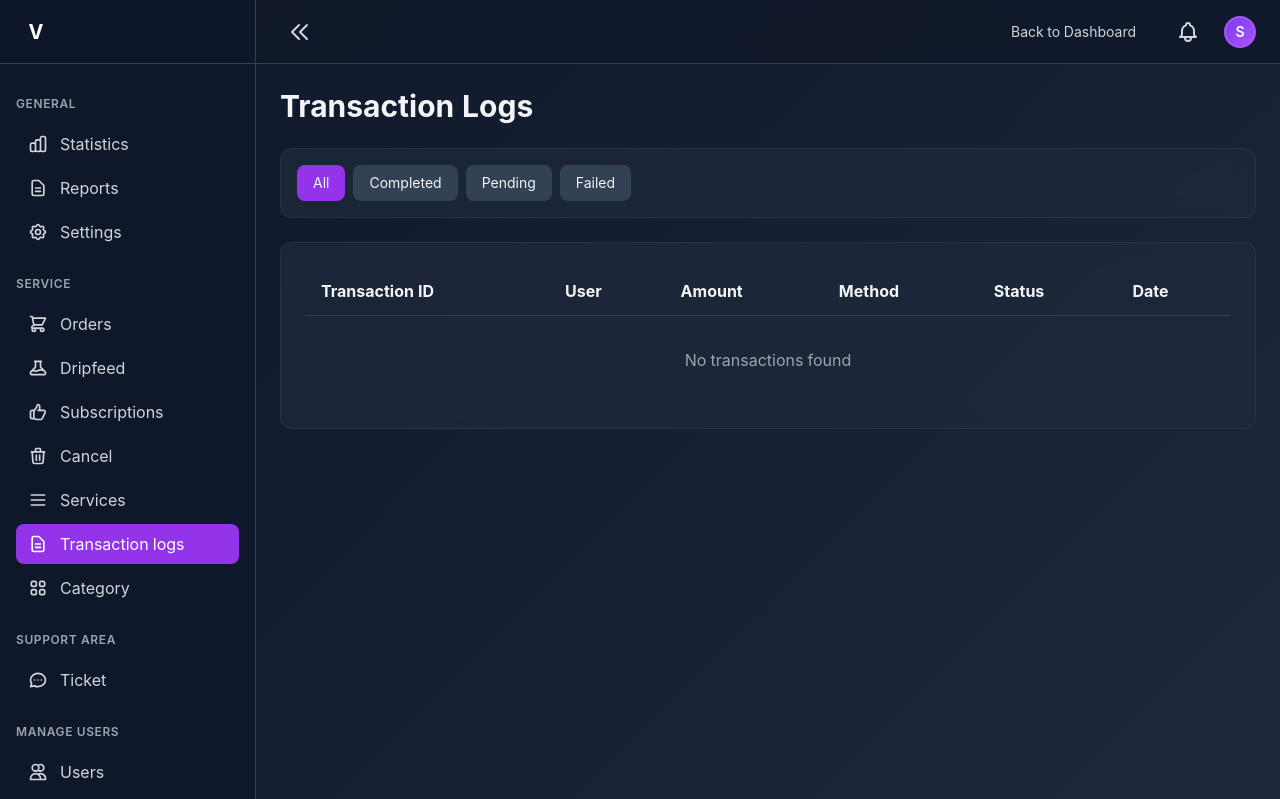
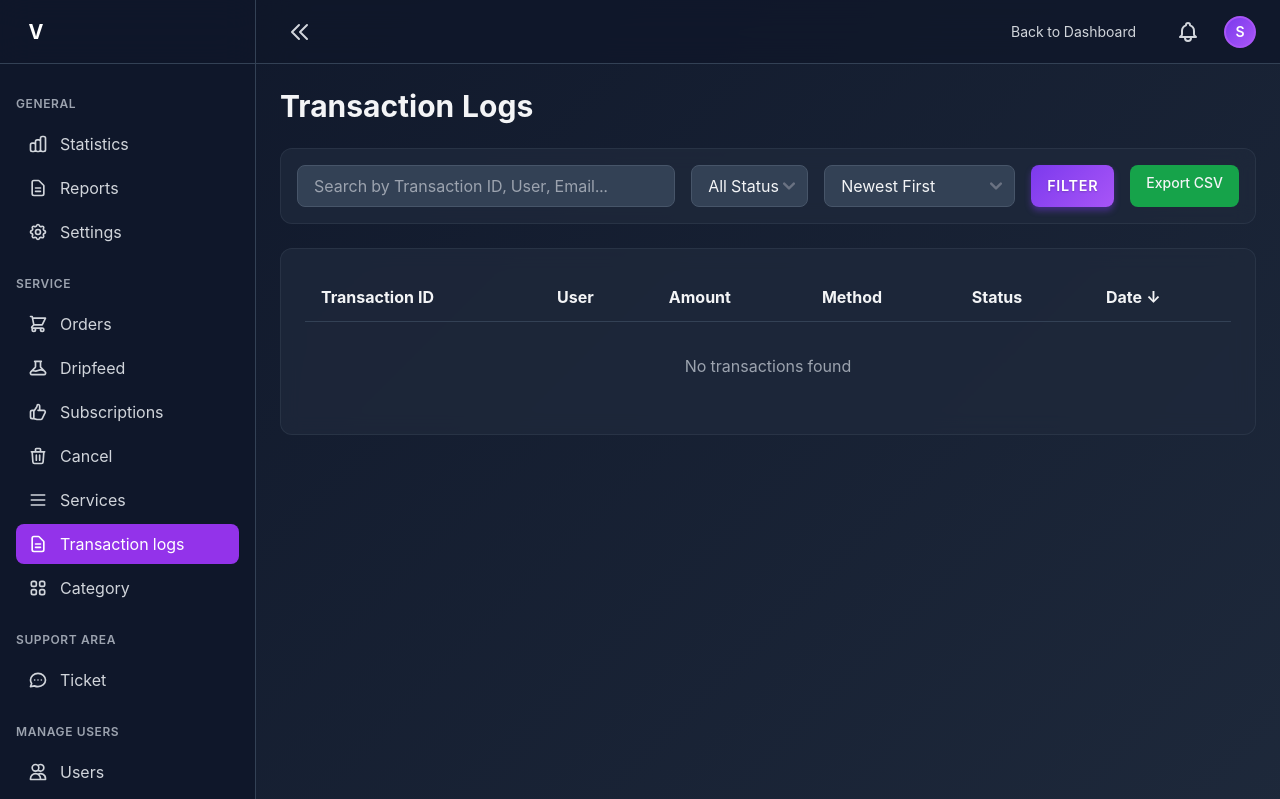
Before and after one commit to vannyakh/VinFlow, a Django app: page /admin/transactions/ in a window 1280 px wide. Shown: the top 799 px of the page. Run offline with Django 5.2, Linux system fonts and the light colour scheme; the visitor is signed in with stand-in values (Sample User, id 1); data comes from the database, SQL or seed files in the repository; data that the repository does not hold is empty; some libraries are stand-ins or nearby versions.

Commit message:
Add admin transactions export functionality; implement search, filter, and sort features in admin transactions view, and enhance the transactions template for improved user experience.

```diff
--- a/panel/urls.py
+++ b/panel/urls.py
@@ -35,6 +35,7 @@ urlpatterns = [
     path('admin/cancel/', views.admin_cancel, name='admin_cancel'),
     path('admin/services/', views.admin_services, name='admin_services'),
     path('admin/transactions/', views.admin_transactions, name='admin_transactions'),
+    path('admin/transactions/export/', views.admin_transactions_export, name='admin_transactions_export'),
     path('admin/categories/', views.admin_categories, name='admin_categories'),
     path('admin/settings/', views.admin_settings, name='admin_settings'),
     path('admin/tickets/', views.admin_tickets, name='admin_tickets'),
--- a/panel/views.py
+++ b/panel/views.py
@@ -1158,21 +1158,90 @@ def admin_services(request):
 @login_required
 @admin_required
 def admin_transactions(request):
-    transactions = Payment.objects.all().order_by('-created_at')
-
+    transactions = Payment.objects.all().select_related('user')
+
+    # Search functionality
+    search = request.GET.get('search', '')
+    if search:
+        transactions = transactions.filter(
+            Q(transaction_id__icontains=search) |
+            Q(user__username__icontains=search) |
+            Q(user__email__icontains=search) |
+            Q(gateway_payment_id__icontains=search)
+        )
+
+    # Status filter
     status_filter = request.GET.get('status', '')
     if status_filter:
         transactions = transactions.filter(status=status_filter)
 
-    # Apply slice after filtering
-    transactions = transactions[:200]
-
-    context = {
-        'transactions': transactions,
+    # Sort functionality
+    sort_by = request.GET.get('sort', '-created_at')
+    valid_sort_fields = ['created_at', '-created_at', 'amount', '-amount', 'transaction_id', '-transaction_id', 'user__username', '-user__username']
+    if sort_by not in valid_sort_fields:
+        sort_by = '-created_at'
+    transactions = transactions.order_by(sort_by)
+
+    # Apply slice after filtering and sorting (for display)
+    transactions_display = transactions[:200]
+
+    context = {
+        'transactions': transactions_display,
         'status_filter': status_filter,
+        'search': search,
+        'sort_by': sort_by,
         'pending_tickets_count': Ticket.objects.filter(status__in=['open', 'in_progress']).count(),
     }
     return render(request, 'panel/admin/transactions.html', context)
+
+# Admin Transaction Logs Export
+@login_required
+@admin_required
+def admin_transactions_export(request):
+    transactions = Payment.objects.all().select_related('user')
+
+    # Apply same filters as main view
+    search = request.GET.get('search', '')
+    if search:
+        transactions = transactions.filter(
+            Q(transaction_id__icontains=search) |
+            Q(user__username__icontains=search) |
+            Q(user__email__icontains=search) |
+            Q(gateway_payment_id__icontains=search)
+        )
+
+    status_filter = request.GET.get('status', '')
+    if status_filter:
+        transactions = transactions.filter(status=status_filter)
+
+    # Sort
+    sort_by = request.GET.get('sort', '-created_at')
+    valid_sort_fields = ['created_at', '-created_at', 'amount', '-amount', 'transaction_id', '-transaction_id', 'user__username', '-user__username']
+    if sort_by not in valid_sort_fields:
+        sort_by = '-created_at'
+    transactions = transactions.order_by(sort_by)
+
+    # Create CSV response
+    response = HttpResponse(content_type='text/csv')
+    response['Content-Disposition'] = 'attachment; filename="transactions_export.csv"'
+
+    writer = csv.writer(response)
+    writer.writerow(['Transaction ID', 'User', 'Email', 'Amount', 'Method', 'Status', 'Created At', 'Completed At', 'Gateway Payment ID'])
+
+    for transaction in transactions:
+        writer.writerow([
+            transaction.transaction_id,
+            transaction.user.username,
+            transaction.user.email,
+            f"${transaction.amount:.2f}",
+            transaction.get_method_display(),
+            transaction.get_status_display(),
+            transaction.created_at.strftime('%Y-%m-%d %H:%M:%S'),
+            transaction.completed_at.strftime('%Y-%m-%d %H:%M:%S') if transaction.completed_at else '',
+            transaction.gateway_payment_id or '',
+        ])
+
+    return response
 
 # Admin Categories Management
 @login_required
--- a/templates/panel/admin/transactions.html
+++ b/templates/panel/admin/transactions.html
@@ -5,24 +5,38 @@
 
 {% block admin_content %}
 <div class="space-y-6">
-    <h1 class="text-3xl font-bold">{% trans "Transaction Logs" %}</h1>
+    <div class="flex justify-between items-center">
+        <h1 class="text-3xl font-bold">{% trans "Transaction Logs" %}</h1>
+    </div>
 
-    <!-- Filters -->
+    <!-- Search and Filters -->
     <div class="card-glass rounded-xl p-4">
-        <div class="flex gap-2">
-            <a href="{% url 'admin_transactions' %}" class="px-4 py-2 rounded-lg {% if not status_filter %}bg-purple-600{% else %}bg-slate-700 hover:bg-slate-600{% endif %} text-sm">
-                {% trans "All" %}
-            </a>
-            <a href="?status=completed" class="px-4 py-2 rounded-lg {% if status_filter == 'completed' %}bg-purple-600{% else %}bg-slate-700 hover:bg-slate-600{% endif %} text-sm">
-                {% trans "Completed" %}
-            </a>
-            <a href="?status=pending" class="px-4 py-2 rounded-lg {% if status_filter == 'pending' %}bg-purple-600{% else %}bg-slate-700 hover:bg-slate-600{% endif %} text-sm">
-                {% trans "Pending" %}
-            </a>
-            <a href="?status=failed" class="px-4 py-2 rounded-lg {% if status_filter == 'failed' %}bg-purple-600{% else %}bg-slate-700 hover:bg-slate-600{% endif %} text-sm">
-                {% trans "Failed" %}
-            </a>
-        </div>
+        <form method="get" class="space-y-4">
+            <div class="flex gap-4 flex-wrap">
+                <input type="text" name="search" value="{{ search }}" placeholder="{% trans 'Search by Transaction ID, User, Email...' %}" class="flex-1 min-w-[200px] bg-slate-700 border border-slate-600 rounded-lg px-4 py-2">
+                <select name="status" class="bg-slate-700 border border-slate-600 rounded-lg px-4 py-2">
+                    <option value="">{% trans "All Status" %}</option>
+                    <option value="completed" {% if status_filter == 'completed' %}selected{% endif %}>{% trans "Completed" %}</option>
+                    <option value="pending" {% if status_filter == 'pending' %}selected{% endif %}>{% trans "Pending" %}</option>
+                    <option value="failed" {% if status_filter == 'failed' %}selected{% endif %}>{% trans "Failed" %}</option>
+                    <option value="canceled" {% if status_filter == 'canceled' %}selected{% endif %}>{% trans "Canceled" %}</option>
+                </select>
+                <select name="sort" class="bg-slate-700 border border-slate-600 rounded-lg px-4 py-2">
+                    <option value="-created_at" {% if sort_by == '-created_at' %}selected{% endif %}>{% trans "Newest First" %}</option>
+                    <option value="created_at" {% if sort_by == 'created_at' %}selected{% endif %}>{% trans "Oldest First" %}</option>
+                    <option value="-amount" {% if sort_by == '-amount' %}selected{% endif %}>{% trans "Amount: High to Low" %}</option>
+                    <option value="amount" {% if sort_by == 'amount' %}selected{% endif %}>{% trans "Amount: Low to High" %}</option>
+                    <option value="transaction_id" {% if sort_by == 'transaction_id' %}selected{% endif %}>{% trans "Transaction ID: A-Z" %}</option>
+                    <option value="-transaction_id" {% if sort_by == '-transaction_id' %}selected{% endif %}>{% trans "Transaction ID: Z-A" %}</option>
+                    <option value="user__username" {% if sort_by == 'user__username' %}selected{% endif %}>{% trans "User: A-Z" %}</option>
+                    <option value="-user__username" {% if sort_by == '-user__username' %}selected{% endif %}>{% trans "User: Z-A" %}</option>
+                </select>
+                <button type="submit" class="btn-primary">{% trans "Filter" %}</button>
+                <a href="{% url 'admin_transactions_export' %}?{% if search %}search={{ search }}&{% endif %}{% if status_filter %}status={{ status_filter }}&{% endif %}{% if sort_by %}sort={{ sort_by }}{% endif %}" class="px-4 py-2 bg-green-600 hover:bg-green-700 rounded-lg text-sm font-medium">
+                    {% trans "Export CSV" %}
+                </a>
+            </div>
+        </form>
     </div>
 
     <div class="card-glass rounded-xl p-6">
@@ -30,12 +44,32 @@
             <table class="w-full">
                 <thead>
                     <tr class="border-b border-slate-700">
-                        <th class="text-left py-3 px-4">{% trans "Transaction ID" %}</th>
-                        <th class="text-left py-3 px-4">{% trans "User" %}</th>
-                        <th class="text-left py-3 px-4">{% trans "Amount" %}</th>
+                        <th class="text-left py-3 px-4">
+                            <a href="?{% if search %}search={{ search }}&{% endif %}{% if status_filter %}status={{ status_filter }}&{% endif %}sort={% if sort_by == 'transaction_id' %}-transaction_id{% else %}transaction_id{% endif %}" class="hover:text-purple-400 flex items-center gap-1">
+                                {% trans "Transaction ID" %}
+                                {% if sort_by == 'transaction_id' %}↑{% elif sort_by == '-transaction_id' %}↓{% endif %}
+                            </a>
+                        </th>
+                        <th class="text-left py-3 px-4">
+                            <a href="?{% if search %}search={{ search }}&{% endif %}{% if status_filter %}status={{ status_filter }}&{% endif %}sort={% if sort_by == 'user__username' %}-user__username{% else %}user__username{% endif %}" class="hover:text-purple-400 flex items-center gap-1">
+                                {% trans "User" %}
+                                {% if sort_by == 'user__username' %}↑{% elif sort_by == '-user__username' %}↓{% endif %}
+                            </a>
+                        </th>
+                        <th class="text-left py-3 px-4">
+                            <a href="?{% if search %}search={{ search }}&{% endif %}{% if status_filter %}status={{ status_filter }}&{% endif %}sort={% if sort_by == '-amount' %}amount{% else %}-amount{% endif %}" class="hover:text-purple-400 flex items-center gap-1">
+                                {% trans "Amount" %}
+                                {% if sort_by == '-amount' %}↓{% elif sort_by == 'amount' %}↑{% endif %}
+                            </a>
+                        </th>
                         <th class="text-left py-3 px-4">{% trans "Method" %}</th>
                         <th class="text-left py-3 px-4">{% trans "Status" %}</th>
-                        <th class="text-left py-3 px-4">{% trans "Date" %}</th>
+                        <th class="text-left py-3 px-4">
+                            <a href="?{% if search %}search={{ search }}&{% endif %}{% if status_filter %}status={{ status_filter }}&{% endif %}sort={% if sort_by == '-created_at' %}created_at{% else %}-created_at{% endif %}" class="hover:text-purple-400 flex items-center gap-1">
+                                {% trans "Date" %}
+                                {% if sort_by == '-created_at' %}↓{% elif sort_by == 'created_at' %}↑{% endif %}
+                            </a>
+                        </th>
                     </tr>
                 </thead>
                 <tbody>
```
